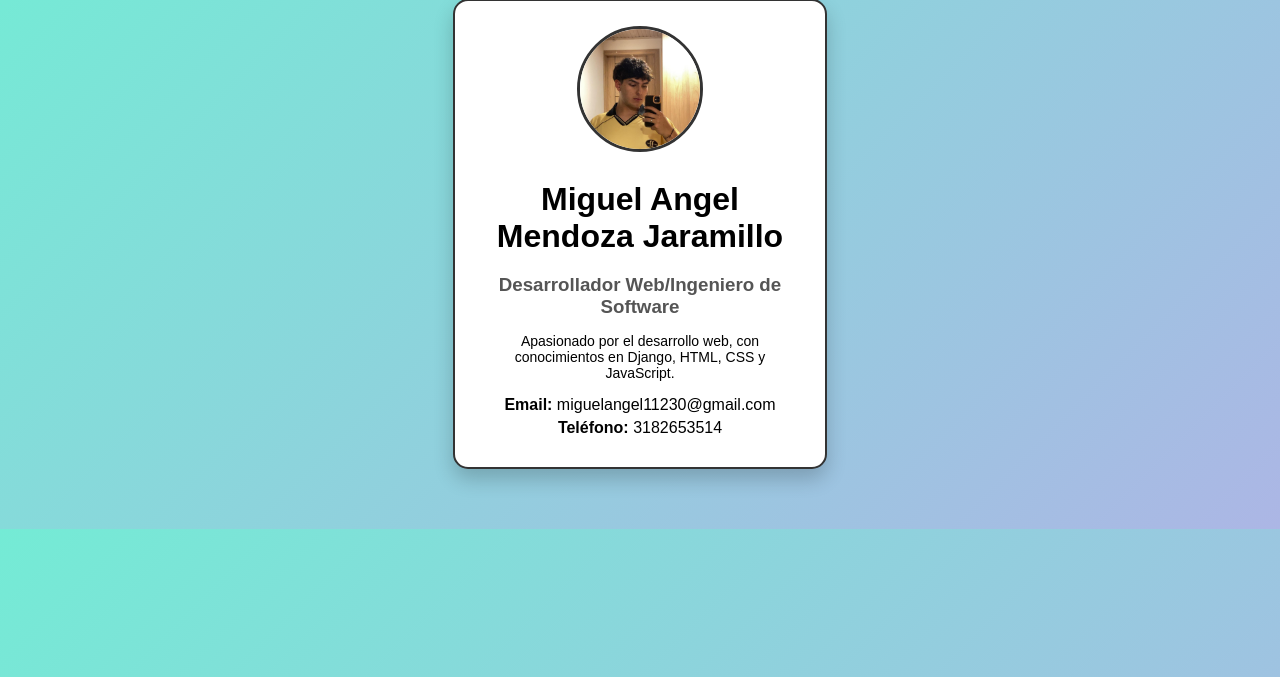
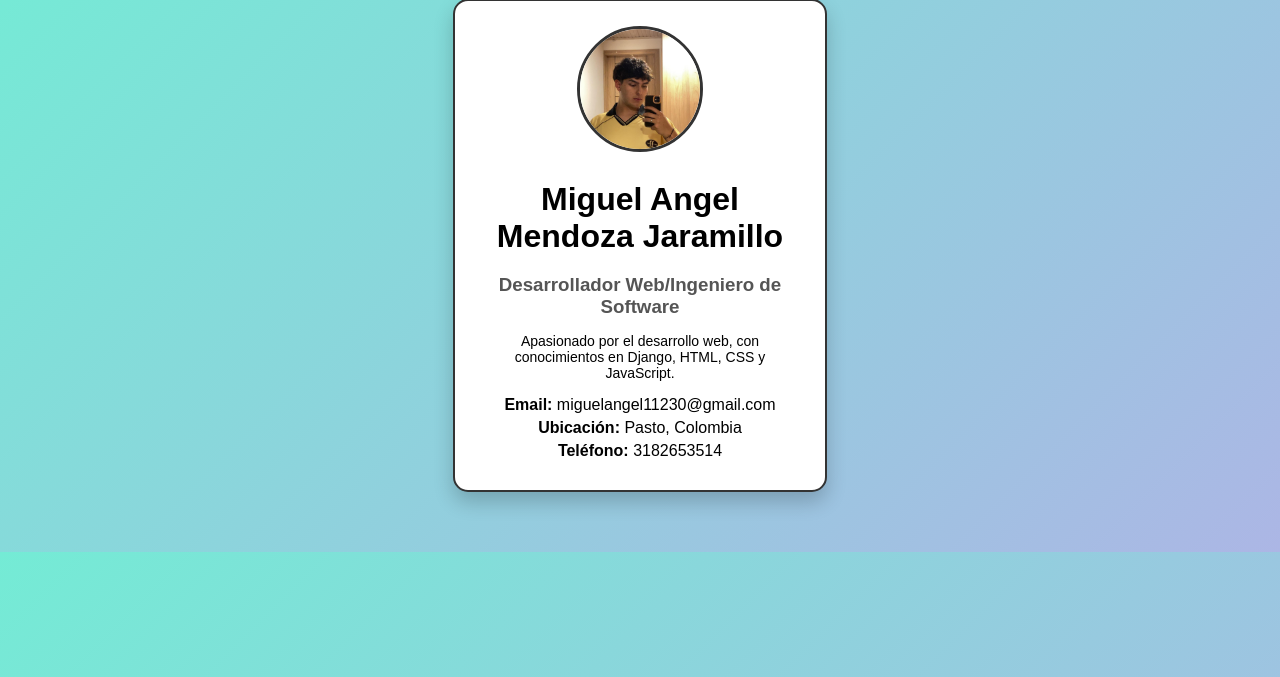
Before and after one commit to JuanMR2006/portafolioProfesional, a Django app: template cv_miguel/templates/cv_miguel/index.html in a window 1280 px wide. Shown: the part 61-738 px from the top of the page. Run offline with Django 4.2, Linux system fonts and the light colour scheme; the template is opened without the code that fills it, so the values that code supplies are empty.

Commit message:
feat: hoja de vida Miguel completa

```diff
--- a/cv_miguel/templates/cv_miguel/index.html
+++ b/cv_miguel/templates/cv_miguel/index.html
@@ -16,6 +16,7 @@
         </p>
         <div class="info">
             <p><strong>Email:</strong> miguelangel11230@gmail.com</p>
+            <p><strong>Ubicación:</strong> Pasto, Colombia</p>
             <p><strong>Teléfono:</strong> 3182653514</p>
         </div>
     </div>
```
